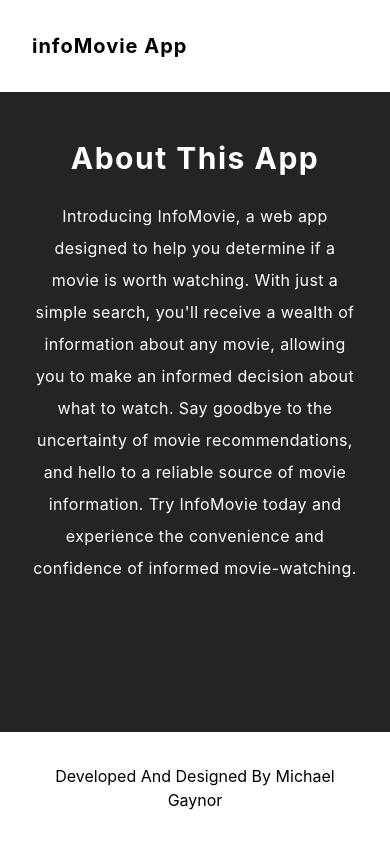
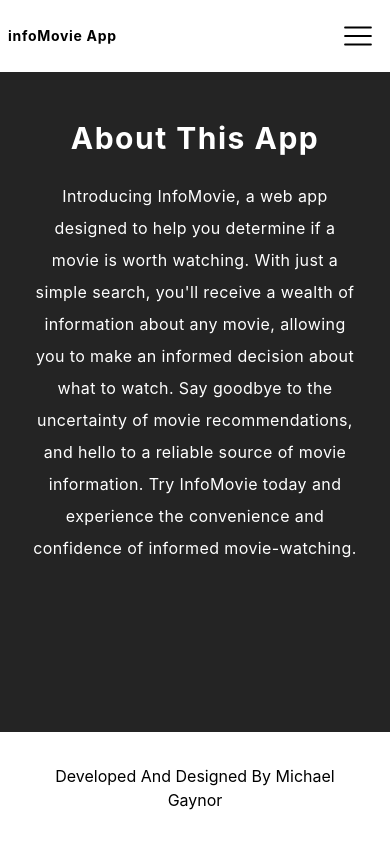
Before and after one commit to Mgaynor2022/InfoMovie-App, a React (Vite) app in the folder client/: page /About in a window 390 px wide. Built offline with nearby package versions, Linux system fonts and the light colour scheme; no server answers.

Commit message:
mobile update

```diff
--- a/client/package.json
+++ b/client/package.json
@@ -14,6 +14,7 @@
     "mongoose": "^6.9.0",
     "react": "^18.2.0",
     "react-dom": "^18.2.0",
+    "react-icons": "^4.9.0",
     "react-router-dom": "^6.6.2",
     "react-scroll": "^1.8.9"
   },
--- a/client/src/App.css
+++ b/client/src/App.css
@@ -1,166 +1,9 @@
-/* #root {
-  max-width: 1280px;
-  margin: 0 auto;
+@media only screen and (max-width: 768px){
+  #bigNavbar{
+    display: none;
+  }
+  #mobilNavbar{
+    display: flex;
+  }
 
-  text-align: center;
-} */
-
-/* @keyframes logo-spin {
-  from {
-    transform: rotate(0deg);
-  }
-  to {
-    transform: rotate(360deg);
-  }
 }
-
-@media (prefers-reduced-motion: no-preference) {
-  a:nth-of-type(2) .logo {
-    animation: logo-spin infinite 20s linear;
-  }
-}
-
-.absolute {
-  position: absolute;
-}
-
-.relative {
-  position: relative;
-}
-
-
-.my-2 {
-  margin-top: 0.5rem;
-  margin-bottom: 0.5rem;
-}
-
-.flex {
-  display: flex;
-}
-
-.h-\[420px\] {
-  height: 420px;
-}
-
-.h-full {
-  height: 100%;
-}
-
-.w-\[300px\] {
-  width: 300px;
-}
-
-.w-full {
-  width: 100%;
-}
-
-.scale-0 {
-  --tw-scale-x: 0;
-  --tw-scale-y: 0;
-  transform: translate(var(--tw-translate-x), var(--tw-translate-y)) rotate(var(--tw-rotate)) skewX(var(--tw-skew-x)) skewY(var(--tw-skew-y)) scaleX(var(--tw-scale-x)) scaleY(var(--tw-scale-y));
-}
-
-.cursor-pointer {
-  cursor: pointer;
-}
-
-.flex-col {
-  flex-direction: column;
-}
-
-.items-center {
-  align-items: center;
-}
-
-.justify-center {
-  justify-content: center;
-}
-
-.bg-gray-900 {
-  --tw-bg-opacity: 1;
-  background-color: rgb(17 24 39 / var(--tw-bg-opacity));
-}
-
-.bg-transparent {
-  background-color: transparent;
-}
-
-.bg-gray-100 {
-  --tw-bg-opacity: 1;
-  background-color: rgb(243 244 246 / var(--tw-bg-opacity));
-}g-teal-500 {
-  --tw-bg-opacity: 1;
-  background-color: rgb(20 184 166 / var(--tw-bg-opacity));
-}
-
-.pb-24 {
-  padding-bottom: 6rem;
-}
-
-.text-center {
-  text-align: center;
-}
-
-.text-3xl {
-  font-size: 1.875rem;
-  line-height: 2.25rem;
-}
-
-.font-semibold {
-  font-weight: 600;
-}
-
-.text-white {
-  --tw-text-opacity: 1;
-  color: rgb(255 255 255 / var(--tw-text-opacity));
-}
-
-.text-gray-800 {
-  --tw-text-opacity: 1;
-  color: rgb(31 41 55 / var(--tw-text-opacity));
-}
-
-.bg-black {
-  --tw-bg-opacity: 1;
-  background-color: rgb(0 0 0 / var(--tw-bg-opacity));
-}
-
-.delay-500 {
-  transition-delay: 500ms;
-}
-
-.duration-1000 {
-  transition-duration: 1000ms;
-}
-
-.my-rotate-y-180 {
-  transform: rotateY(180deg);
-}
-
-.preserve-3d {
-  transform-style: preserve-3d;
-}
-
-.perspective {
-  perspective: 1000px;
-}
-
-.backface-hidden {
-  -webkit-backface-visibility: hidden;
-          backface-visibility: hidden;
-}
-
-.group:hover .group-hover\:bottom-20 {
-  bottom: 5rem;
-}
-
-.group:hover .group-hover\:scale-125 {
-  --tw-scale-x: 1.25;
-  --tw-scale-y: 1.25;
-  transform: translate(var(--tw-translate-x), var(--tw-translate-y)) rotate(var(--tw-rotate)) skewX(var(--tw-skew-x)) skewY(var(--tw-skew-y)) scaleX(var(--tw-scale-x)) scaleY(var(--tw-scale-y));
-}
-
-.group:hover .group-hover\:my-rotate-y-180 {
-  transform: rotateY(180deg);
-}
- */
--- a/client/src/App.jsx
+++ b/client/src/App.jsx
@@ -6,12 +6,13 @@ import Favorites from "./Components/Favorites"
 import LandingPage from "./Components/LandingPage"
 import Footer from "./Components/Footer"
 import About from "./Components/About"
+import MobileNavbar from "./Components/MobileNavbar"
 
 function App () {
     return (
         // Pushing the footer to the bottom of the page
-            <div className="app min-h-screen flex flex-col">
-            <header className="bg-white px-8 py-8 flex justify-between items-center">
+            <div  className="app min-h-screen flex flex-col">
+            <header id="bigNavbar" className="bg-white px-8 py-8 flex justify-between items-center">
 					<h1 href="#" class="font-bold text-xl tracking-wider">infoMovie App</h1>
 					<ul className="hidden md:flex uppercase text-sm ml-8">
 
@@ -31,9 +32,9 @@ function App () {
 						<li className="ml-8 text-gray-600 hover:underline hover:decoration-4 hover:underline-offset-8">
 							<Link  to="/Favorites">Favorites</Link>
 						</li>
-
 					</ul>
 				</header>
+                        <MobileNavbar />
 
             <MovieContext className="">
                 <Routes>
--- a/client/src/Components/Card.jsx
+++ b/client/src/Components/Card.jsx
@@ -13,7 +13,7 @@ function Card () {
       return (
         <Zoom>
           <section className="movie-container flex flex-wrap justify-center flex--movie hover:scale-110 p-10">
-            <div className="w-[420px] h-[420px] bg-transparent cursor-pointer group perspective">
+            <div className="w-[450px] h-[420px] bg-transparent cursor-pointer group perspective">
               <div className="relative preserve-3d group-hover:my-rotate-y-180 w-full h-full duration-1000">
                 <div class="absolute backface-hidden border-2 w-full h-full">
                   <img src={data.Poster} className="w-full h-full" />
@@ -42,9 +42,12 @@ function Card () {
     })
 
     return (
-        <div className="m-10">
+        <div className="mt-10">
             {displaySearchData}
+
         </div>
+
+
     )
 
 }
--- /dev/null
+++ b/client/src/Components/MobileNavbar.jsx
@@ -0,0 +1,50 @@
+import {Routes, Route, Link} from "react-router-dom"
+import {Link as Scroll} from 'react-scroll'
+import React, {useState} from 'react'
+import {RxHamburgerMenu } from 'react-icons/rx'
+
+
+export default function MobileNavbar(){
+
+    const [navbar,setNavbar] = useState(false)
+
+    function toggleMobile(){
+        setNavbar(!navbar)
+    }
+
+    return (
+        <div id='mobile' className="">
+                <nav  className={'px-2 py-5  bg-white items-center' }>
+                <div className='flex justify-between items-center'>
+                    <div className='flex items-center'>
+                        <h1 className="font-bold text-sm tracking-wider">infoMovie App</h1>
+
+                    </div>
+                    <RxHamburgerMenu className=' cursor-pointer mr-2 ' onClick={toggleMobile} size='2em'  />
+                </div>
+
+                <div className={navbar ? "flex justify-center tracking-wide w-full z-50 bg-white" : "hidden"} id="navbar-hamburger">
+                    <ul id='mobileNavbar' className = "flex flex-col uppercase text-lg text-center ml-8 pt-10">
+                    <li className="ml-8">
+							<Link to="/LandingPage">Home</Link>
+						</li>
+                        <li className="ml-8">
+                            <Link to="/About">
+                                <Scroll activeClass="active"
+                                to="About" spy={true} smooth={true} offset={50} duration={500}>About</Scroll>
+
+                            </Link>
+						</li>
+						<li className="ml-8">
+							<Link to="/searchStyle">Search</Link>
+						</li>
+						<li className="ml-8">
+							<Link  to="/Favorites">Favorites</Link>
+						</li>
+                            </ul>
+                </div>
+                </nav>
+
+            </div>
+    )
+}
--- a/client/src/Components/SearchStyle.jsx
+++ b/client/src/Components/SearchStyle.jsx
@@ -10,8 +10,8 @@ function SearchStyle () {
     const {handleSubmit, handleChange,searchData} = useContext(DataContext)
 
     return(
-        <div className="m-20">
-        <form onSubmit={handleSubmit}>
+        <div className="">
+        <form onSubmit={handleSubmit} className="mt-10 mx-10">
         <label for="Movie title" className="mb-2 text-sm font-medium text-gray-900 sr-only dark:text-white">Search</label>
         <div className="relative">
             <div className="absolute inset-y-0 left-0 flex items-center pl-3 pointer-events-none">
@@ -27,7 +27,7 @@ function SearchStyle () {
              required
              />
             <button type="submit"
-            className="text-white absolute right-2.5 bottom-2.5 bg-blue-700 hover:bg-blue-800 focus:ring-4 focus:outline-none focus:ring-blue-300 font-medium rounded-lg text-sm px-4 py-2 dark:bg-blue-600 dark:hover:bg-blue-700 dark:focus:ring-blue-800">
+            className="text-white absolute right-2.5 bottom-2.5 bg-blue-700 hover:bg-blue-800 focus:ring-4 focus:outline-none focus:ring-blue-300 font-medium rounded-lg text-sm px-2 py-2 dark:bg-blue-600 dark:hover:bg-blue-700 dark:focus:ring-blue-800">
                 Search
             </button>
         </div>
```
Also changed, not shown: 6 other files (tests, documents, lock files or other folders).
